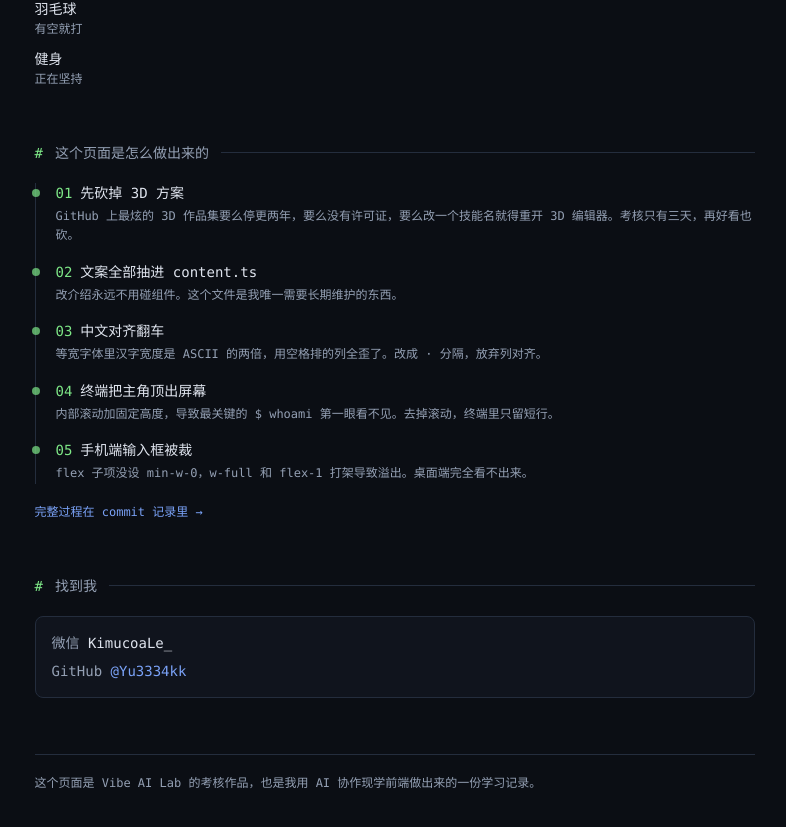
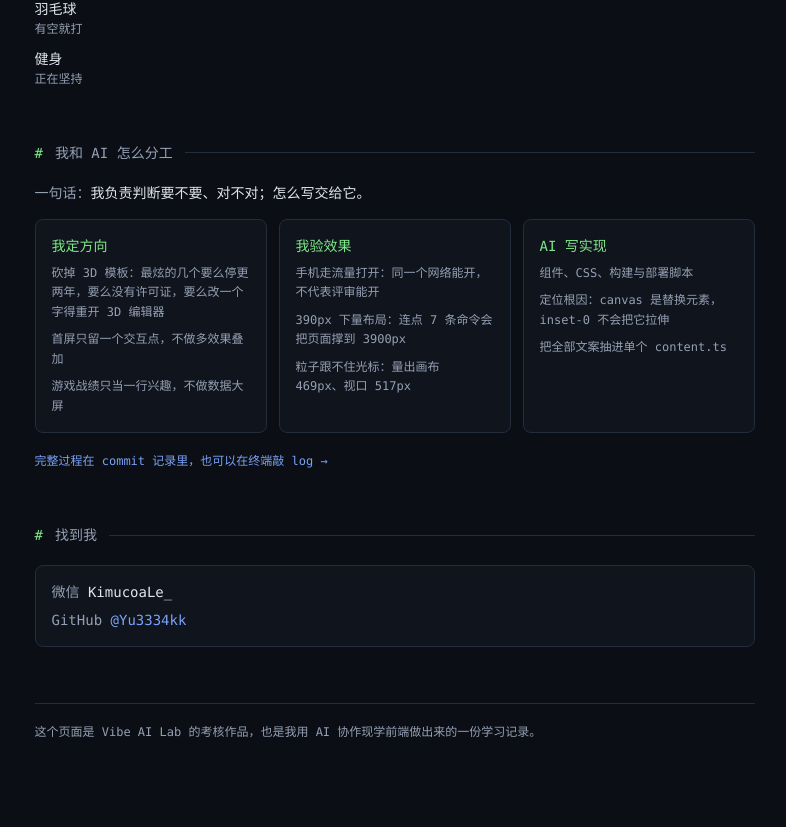
Before and after one commit to Yu3334kk/Yu3334kk.github.io, a React (Vite) app: page / in a window 1280 px wide. Shown: the part 1492-2319 px from the top of the page, without its empty margins (238-1024 px from the left). After the commit the page ends 2296 px from the top, so only its background shows below. Built offline with nearby package versions, Linux system fonts and the light colour scheme.

Commit message:
refactor: 过程模块改为人机分工叙事；log 命令改为打印真实 git log

```diff
--- a/src/App.tsx
+++ b/src/App.tsx
@@ -84,21 +84,27 @@ export function App() {
           </ul>
         </Section>
 
-        <Section title="这个页面是怎么做出来的">
-          <ol className="space-y-4 border-l border-line pl-5">
-            {content.process.map((p, i) => (
-              <li key={p.title} className="relative">
-                <span className="absolute -left-[24px] top-1.5 size-2 rounded-full bg-accent/70" />
-                <p className="text-sm text-fg">
-                  <span className="mr-2 text-accent">
-                    {String(i + 1).padStart(2, "0")}
-                  </span>
-                  {p.title}
-                </p>
-                <p className="mt-1 text-xs leading-relaxed text-dim">{p.note}</p>
+        <Section title="我和 AI 怎么分工">
+          <p className="mb-4 text-sm text-dim">
+            一句话：<span className="text-fg">我负责判断要不要、对不对；怎么写交给它。</span>
+          </p>
+          <ul className="-mx-4 flex snap-x gap-3 overflow-x-auto px-4 pb-2 sm:mx-0 sm:grid sm:grid-cols-3 sm:overflow-visible sm:px-0 sm:pb-0">
+            {content.division.map((g) => (
+              <li
+                key={g.who}
+                className="w-[80vw] max-w-[300px] shrink-0 snap-start rounded-lg border border-line bg-panel p-4 sm:w-auto sm:max-w-none"
+              >
+                <p className="text-sm text-accent">{g.who}</p>
+                <ul className="mt-2 space-y-2">
+                  {g.items.map((t) => (
+                    <li key={t} className="text-xs leading-relaxed text-dim">
+                      {t}
+                    </li>
+                  ))}
+                </ul>
               </li>
             ))}
-          </ol>
+          </ul>
           <p className="mt-5 text-xs">
             <a
               href={`https://github.com/${content.repo}/commits/main`}
@@ -106,7 +112,7 @@ export function App() {
               rel="noreferrer"
               className="text-accent2 hover:underline"
             >
-              完整过程在 commit 记录里 →
+              完整过程在 commit 记录里，也可以在终端敲 log →
             </a>
           </p>
         </Section>
--- a/src/components/Terminal.tsx
+++ b/src/components/Terminal.tsx
@@ -53,9 +53,12 @@ const commands: Record<string, Command> = {
       ),
   },
   log: {
-    desc: "这个页面是怎么做出来的",
-    run: () =>
-      content.process.flatMap((p, i) => out(`${i + 1}. ${p.title}`, p.note)),
+    desc: "这个页面的提交记录",
+    // 哈希是 ASCII，这里 padEnd 能对齐
+    run: () => [
+      ...out(...content.commits.map((c) => `${c.hash.padEnd(8)} ${c.text}`)),
+      ...note(`完整记录 → github.com/${content.repo}/commits/main`),
+    ],
   },
   clear: { desc: "清空屏幕" },
 };
--- a/src/content.ts
+++ b/src/content.ts
@@ -41,27 +41,42 @@ export const content = {
 
   repo: "Yu3334kk/Yu3334kk.github.io",
 
-  // 这个页面开发过程中真实发生的取舍和翻车，不是事后编的漂亮话
-  process: [
+  // 这个页面里人和 AI 各自负责什么
+  division: [
     {
-      title: "先砍掉 3D 方案",
-      note: "GitHub 上最炫的 3D 作品集要么停更两年，要么没有许可证，要么改一个技能名就得重开 3D 编辑器。考核只有三天，再好看也砍。",
+      who: "我定方向",
+      items: [
+        "砍掉 3D 模板：最炫的几个要么停更两年，要么没有许可证，要么改一个字得重开 3D 编辑器",
+        "首屏只留一个交互点，不做多效果叠加",
+        "游戏战绩只当一行兴趣，不做数据大屏",
+      ],
     },
     {
-      title: "文案全部抽进 content.ts",
-      note: "改介绍永远不用碰组件。这个文件是我唯一需要长期维护的东西。",
+      who: "我验效果",
+      items: [
+        "手机走流量打开：同一个网络能开，不代表评审能开",
+        "390px 下量布局：连点 7 条命令会把页面撑到 3900px",
+        "粒子跟不住光标：量出画布 469px、视口 517px",
+      ],
     },
     {
-      title: "中文对齐翻车",
-      note: "等宽字体里汉字宽度是 ASCII 的两倍，用空格排的列全歪了。改成 · 分隔，放弃列对齐。",
-    },
-    {
-      title: "终端把主角顶出屏幕",
-      note: "内部滚动加固定高度，导致最关键的 $ whoami 第一眼看不见。去掉滚动，终端里只留短行。",
-    },
-    {
-      title: "手机端输入框被裁",
-      note: "flex 子项没设 min-w-0，w-full 和 flex-1 打架导致溢出。桌面端完全看不出来。",
+      who: "AI 写实现",
+      items: [
+        "组件、CSS、构建与部署脚本",
+        "定位根因：canvas 是替换元素，inset-0 不会把它拉伸",
+        "把全部文案抽进单个 content.ts",
+      ],
     },
   ],
+
+  // 真实 commit（短哈希 + 精简过的说明），完整信息在仓库里
+  commits: [
+    { hash: "31fa14a", text: "fix: 粒子偏移，画布 469px ≠ 视口 517px" },
+    { hash: "94ad39c", text: "ci: push 后自动同步 Netlify" },
+    { hash: "e833734", text: "fix: 手机端输出封顶、卡片改横滑" },
+    { hash: "c0a209a", text: "fix: 窄屏输入框溢出、文字糊成一行" },
+    { hash: "417262b", text: "feat: 开发过程模块 + log 命令" },
+    { hash: "dfe6bfa", text: "feat: 终端风格个人介绍页" },
+    { hash: "247caf2", text: "上一版：一个浅色卡片占位页" },
+  ],
 };
```
